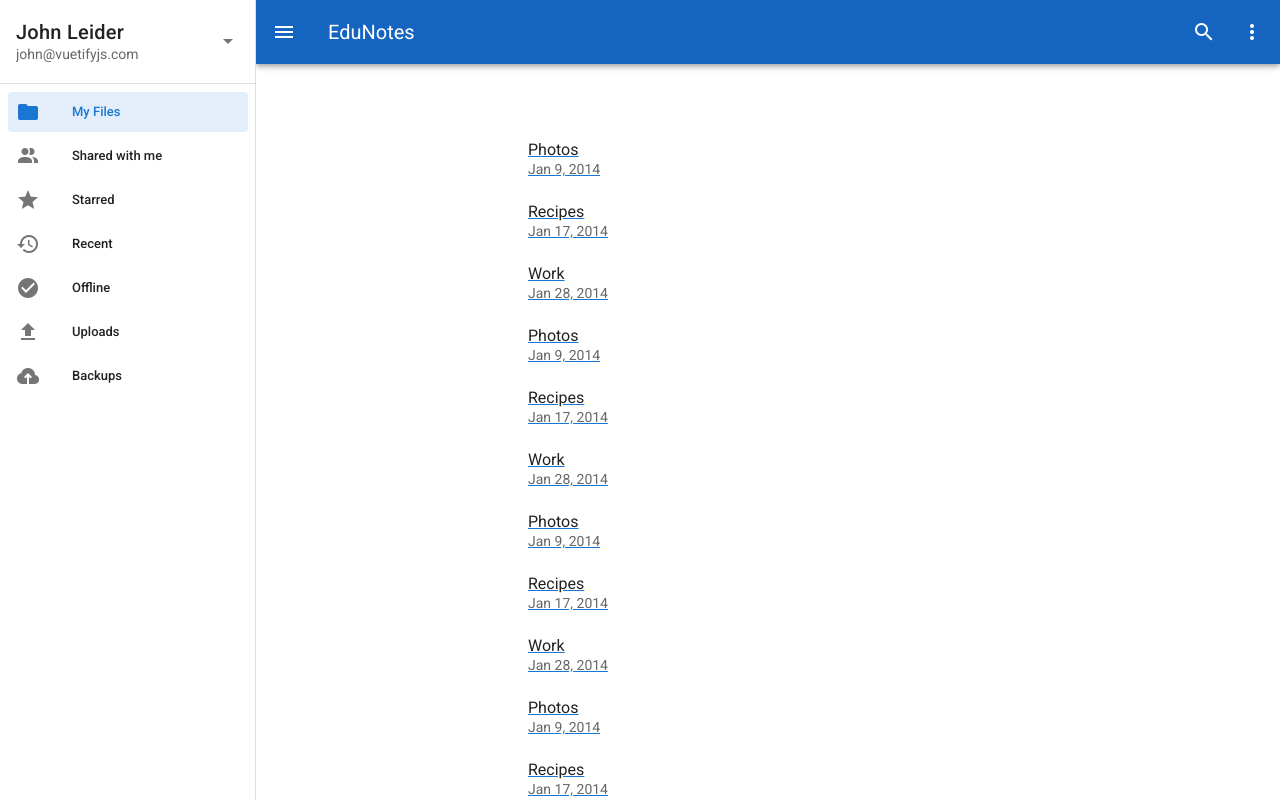
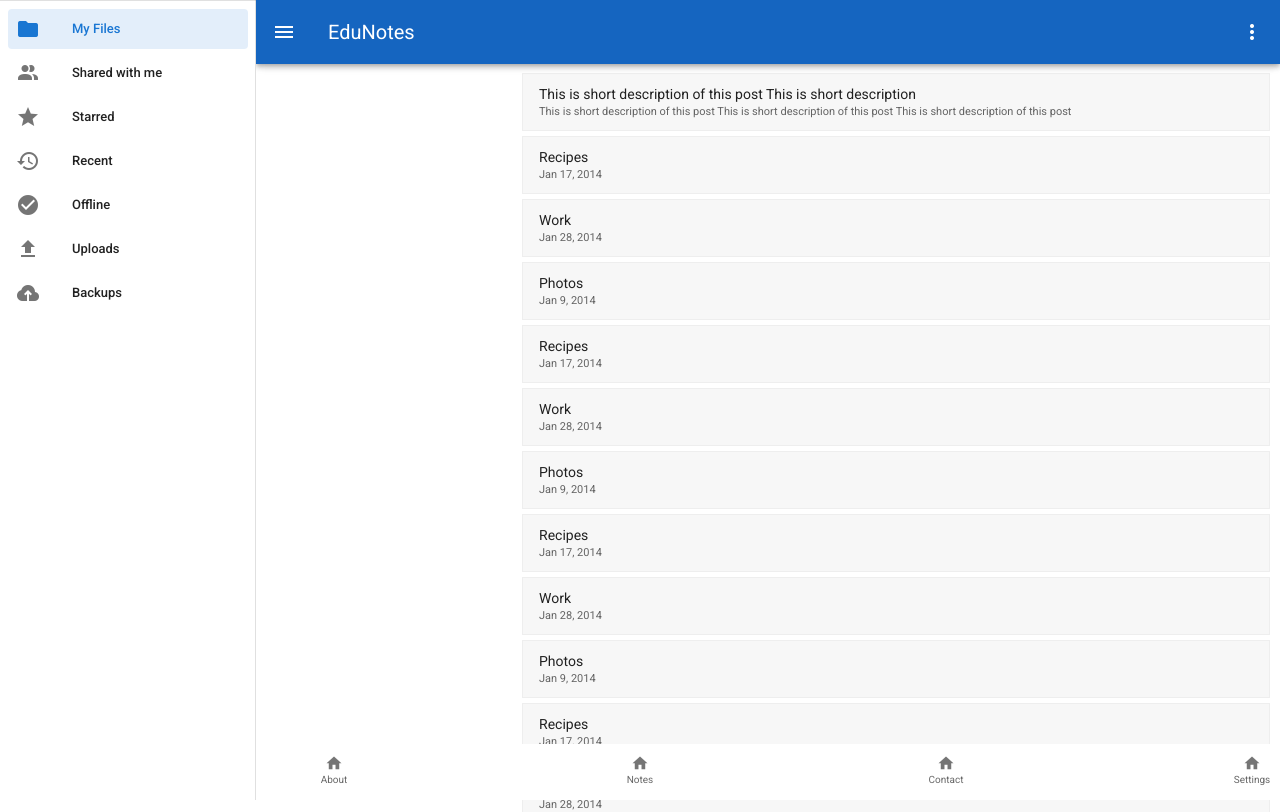
Before and after one commit to hi4manohar/edunotes, a Vue app: page /content in a window 1280 px wide. Shown: the top 812 px of the page. Built offline with nearby package versions, Linux system fonts and the light colour scheme.

Commit message:
article list updated

```diff
--- a/src/components/common/Footer.vue
+++ b/src/components/common/Footer.vue
@@ -1,17 +1,14 @@
 <template>
-  <v-footer color="dark lighten-1" padless>
-    <v-row justify="center" no-gutters>
-      <v-btn
-        v-for="link in links"
-        :key="link"
-        color="dark"
-        text
-        rounded
-        class="my-2"
-      >
-        {{ link }}
-      </v-btn>
-    </v-row>
+  <v-footer
+    color="white lighten-1"
+    class="d-flex justify-space-between pa-2"
+    fixed
+  >
+    <div class="footbtn" ripple><v-icon>mdi-home</v-icon>Home</div>
+    <div class="footbtn" ripple><v-icon>mdi-home</v-icon>About</div>
+    <div class="footbtn" ripple><v-icon>mdi-home</v-icon>Notes</div>
+    <div class="footbtn" ripple><v-icon>mdi-home</v-icon>Contact</div>
+    <div class="footbtn" ripple><v-icon>mdi-home</v-icon>Settings</div>
   </v-footer>
 </template>
 
@@ -19,7 +16,28 @@
 export default {
   name: "Footer",
   data: () => ({
-    links: ["Home", "About Us", "Team", "Services"]
+    links: ["Home", "About", "Team", "Services"]
   })
 };
 </script>
+<style scoped="">
+.v-footer {
+  box-shadow: 0px 0px 2px #888;
+}
+.v-btn {
+  font-size: 10px;
+  border-radius: 50%;
+}
+.footbtn {
+  width: 40px;
+  height: 40px;
+  border-radius: 50%;
+  text-align: center;
+  font-size: 10px;
+  padding: 2px 0px;
+  color: rgba(0, 0, 0, 0.6);
+}
+.footbtn i {
+  font-size: 18px;
+}
+</style>
--- a/src/components/common/Header.vue
+++ b/src/components/common/Header.vue
@@ -4,17 +4,27 @@
       <v-app-bar-nav-icon @click.stop="drawer = !drawer" />
       <v-toolbar-title>EduNotes</v-toolbar-title>
       <v-spacer />
-      <v-btn icon>
+      <!-- <v-btn icon>
         <v-icon>mdi-magnify</v-icon>
-      </v-btn>
-
-      <v-btn icon>
-        <v-icon>mdi-dots-vertical</v-icon>
-      </v-btn>
+      </v-btn> -->
+      <v-menu bottom left>
+        <template v-slot:activator="{ on }">
+          <v-btn dark icon v-on="on">
+            <v-icon>mdi-dots-vertical</v-icon>
+          </v-btn>
+        </template>
+        <v-list>
+          <v-list-item v-for="(item, i) in items" :key="i">
+            <v-list-item-title class="text-small">{{
+              item.text
+            }}</v-list-item-title>
+          </v-list-item>
+        </v-list>
+      </v-menu>
     </v-app-bar>
 
     <v-navigation-drawer v-model="drawer" app>
-      <v-list>
+      <!-- <v-list>
         <v-list-item link>
           <v-list-item-content>
             <v-list-item-title class="title">John Leider</v-list-item-title>
@@ -25,7 +35,7 @@
             <v-icon>mdi-menu-down</v-icon>
           </v-list-item-action>
         </v-list-item>
-      </v-list>
+      </v-list> -->
       <v-divider></v-divider>
       <v-list nav dense>
         <v-list-item-group v-model="item" color="primary">
--- a/src/components/welcome/ChooseBoard.vue
+++ b/src/components/welcome/ChooseBoard.vue
@@ -1,6 +1,6 @@
 <template>
   <div class="pa-5">
-    <v-icon @click="showHome">mdi-arrow-left</v-icon>
+    <v-btn icon><v-icon @click="showHome">mdi-arrow-left</v-icon></v-btn>
     <h1 class="title text-center">
       Choose Your <span class="font-weight-bold blue--text">Board</span>
     </h1>
@@ -8,20 +8,8 @@
       Lorem Ipsum is simply dummy text of the printing and typesetting industry.
     </p>
     <v-list three-line>
-      <template v-for="(item, index) in items">
-        <v-subheader
-          v-if="item.header"
-          :key="item.header"
-          v-text="item.header"
-        ></v-subheader>
-
-        <v-divider
-          v-else-if="item.divider"
-          :key="index"
-          :inset="item.inset"
-        ></v-divider>
-
-        <v-list-item v-else :key="item.title" class="mb-2" @click="showClass">
+      <template v-for="item in items">
+        <v-list-item :key="item.title" class="mb-2" @click="showClass">
           <v-list-item-avatar>
             <v-img :src="item.avatar"></v-img>
           </v-list-item-avatar>
@@ -41,7 +29,6 @@ export default {
   name: "ChooseBoard",
   data: () => ({
     items: [
-      { header: "Boards" },
       {
         avatar: "https://cdn.vuetifyjs.com/images/lists/1.jpg",
         title: "CBSE",
@@ -85,4 +72,7 @@ export default {
   border: 1px solid #ddd;
   border-radius: 10px;
 }
+.v-list--three-line .v-list-item {
+  min-height: 75px;
+}
 </style>
--- a/src/components/welcome/ChooseClass.vue
+++ b/src/components/welcome/ChooseClass.vue
@@ -1,6 +1,6 @@
 <template>
   <div class="pa-5">
-    <v-icon @click="showBoard">mdi-arrow-left</v-icon>
+    <v-btn><v-icon @click="showBoard">mdi-arrow-left</v-icon></v-btn>
     <h1 class="title text-center">
       Choose Your <span class="font-weight-bold blue--text">Class</span>
     </h1>
@@ -9,19 +9,7 @@
     </p>
     <v-list three-line>
       <template v-for="(item, index) in items">
-        <v-subheader
-          v-if="item.header"
-          :key="item.header"
-          v-text="item.header"
-        ></v-subheader>
-
-        <v-divider
-          v-else-if="item.divider"
-          :key="index"
-          :inset="item.inset"
-        ></v-divider>
-
-        <router-link to="/content" :key="index" v-else>
+        <router-link to="/content" :key="index">
           <v-list-item :key="item.title" class="mb-2">
             <v-list-item-avatar>
               <v-img :src="item.avatar"></v-img>
@@ -45,7 +33,6 @@ export default {
   name: "chooseboard",
   data: () => ({
     items: [
-      { header: "Class" },
       {
         avatar: "https://cdn.vuetifyjs.com/images/lists/1.jpg",
         title: "8th",
@@ -86,4 +73,10 @@ export default {
   border: 1px solid #ddd;
   border-radius: 10px;
 }
+.v-list--three-line .v-list-item {
+  min-height: 75px;
+}
+a {
+  text-decoration: none;
+}
 </style>
--- a/src/views/ArticleContent.vue
+++ b/src/views/ArticleContent.vue
@@ -13,32 +13,48 @@
       </v-btn>
     </v-app-bar>
     <h2>{{ articleTitle }}</h2>
-
     <p>
       The standard Lorem Ipsum passage, used since the 1500s "Lorem ipsum dolor
       sit amet, consectetur adipiscing elit, sed do eiusmod tempor incididunt ut
       labore et dolore magna aliqua. Ut enim ad minim veniam, quis nostrud
       exercitation ullamco laboris nisi ut aliquip ex ea commodo consequat.
     </p>
-
+    <v-img
+      src="https://picsum.photos/510/300?random"
+      aspect-ratio="2"
+      class="mb-2"
+    ></v-img>
+    <ul>
+      <li>Design of list first</li>
+      <li>Design of list first</li>
+      <li>Design of</li>
+      <li>Design of list first this is</li>
+      <li>Design of</li>
+    </ul>
     <h3>This is Another Title</h3>
-    <h4>This is Another Title</h4>
-    <h5>This is Another Title</h5>
-    <h6>This is Another Title</h6>
-
+    <p>
+      accusantium doloremque laudantium, totam rem aperiam, eaque ipsa quae ab
+      illo inventore veritatis et quasi architecto beatae vitae dicta sunt
+      explicabo. Nemo enim ipsam.
+    </p>
+    <v-img
+      src="https://picsum.photos/510/300?random"
+      aspect-ratio="2"
+      class="mb-2"
+    ></v-img>
     <p>
       Duis aute irure dolor in reprehenderit in voluptate velit esse cillum
       dolore eu fugiat nulla pariatur. Excepteur sint occaecat cupidatat non
       proident, sunt in culpa qui officia deserunt mollit anim id est laborum."
       Section 1.10.32 of "de Finibus Bonorum et Malorum", written by Cicero in
-      45 BC "Sed ut perspiciatis unde omnis iste natus error sit voluptatem
+      45 BC "Sed ut perspiciatis unde omnis iste natus error sit voluptatem.
+    </p>
+    <h4>This is Another Title</h4>
+    <p>
       accusantium doloremque laudantium, totam rem aperiam, eaque ipsa quae ab
       illo inventore veritatis et quasi architecto beatae vitae dicta sunt
       explicabo. Nemo enim ipsam voluptatem quia voluptas sit aspernatur aut
-      odit aut fugit, sed quia consequuntur magni dolores eos qui ratione
-      voluptatem sequi nesciunt. Neque porro quisquam est, qui dolorem ipsum
-      quia dolor sit amet, consectetur, adipisci velit, sed quia non numquam
-      eius modi tempora incidunt ut labore et dolore magnam aliquam quaerat
+      odit aut fugit, sed quia consequuntur.
     </p>
   </v-container>
 </template>
@@ -61,21 +77,35 @@ export default {
 </script>
 <style scoped>
 h2 {
-  font-size: 22px;
+  font-size: 20px;
+  font-weight: 500;
 }
 h3 {
-  font-size: 18px;
+  font-size: 16px;
+  font-weight: 500;
 }
 h4 {
-  font-size: 16px;
+  font-size: 14px;
+  font-weight: 500;
 }
 h5 {
-  font-size: 15px;
+  font-size: 14px;
+  font-weight: 500;
 }
 h6 {
   font-size: 13px;
+  font-weight: 400;
 }
 p {
-  font-size: 13px;
+  font-size: 12px;
+  color: #616161;
+}
+ul {
+  margin: 20px 0px;
+}
+ul li {
+  font-size: 12px;
+  font-weight: 400;
+  color: #616161;
 }
 </style>
--- a/src/views/ArticleList.vue
+++ b/src/views/ArticleList.vue
@@ -1,7 +1,7 @@
 <template>
   <v-app>
     <Header />
-    <v-content pa-5>
+    <v-content class="pt-1">
       <router-link
         v-for="(name, index) in names"
         :to="`/content/${name.title}`"
@@ -9,8 +9,14 @@
       >
         <v-list-item>
           <v-list-item-content>
-            <v-list-item-title v-text="name.title"></v-list-item-title>
-            <v-list-item-subtitle v-text="name.subtitle"></v-list-item-subtitle>
+            <v-list-item-title
+              lass="text-truncate"
+              v-text="name.title"
+            ></v-list-item-title>
+            <v-list-item-subtitle
+              class="text-truncate"
+              v-text="name.subtitle"
+            ></v-list-item-subtitle>
           </v-list-item-content>
         </v-list-item>
       </router-link>
@@ -42,7 +48,12 @@ export default {
       { text: "Backups", icon: "mdi-cloud-upload" }
     ],
     names: [
-      { title: "Photos", subtitle: "Jan 9, 2014" },
+      {
+        title:
+          "This is short description of this post This is short description ",
+        subtitle:
+          "This is short description of this post This is short description of this post This is short description of this post"
+      },
       { title: "Recipes", subtitle: "Jan 17, 2014" },
       { title: "Work", subtitle: "Jan 28, 2014" },
       { title: "Photos", subtitle: "Jan 9, 2014" },
@@ -104,3 +115,22 @@ export default {
   }
 };
 </script>
+<style scoped>
+.v-list-item {
+  border: 1px solid #eee;
+  border-radius: 0px;
+  margin: 5px 10px;
+  background: #f7f7f7;
+}
+.v-list-item__title {
+  font-size: 14px;
+  max-width: 90%;
+}
+.v-list-item__subtitle {
+  font-size: 11px;
+  max-width: 90%;
+}
+a {
+  text-decoration: none;
+}
+</style>
```
